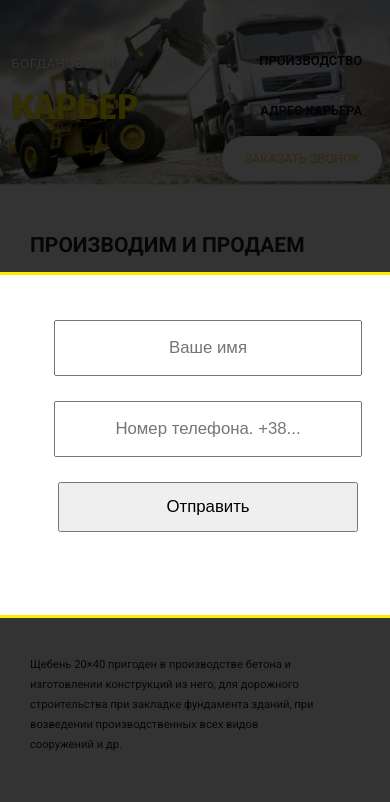
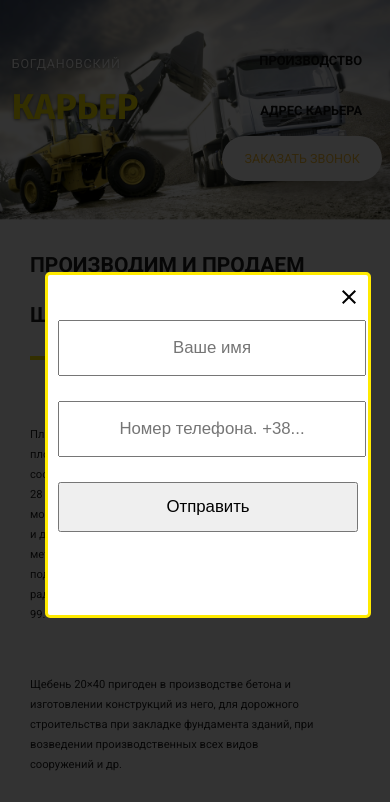
Before and after one commit to Evgiv08/exsy, a plain HTML site: page index.html in a window 390 px wide. Both pictures are taken after a click on the link "ЗАКАЗАТЬ ЗВОНОК". Shown: the top 802 px of the page. Drawn offline with Linux system fonts and the light colour scheme; some packages are replaced by stand-ins of ours.

Commit message:
Update style.css

```diff
--- a/css/style.css
+++ b/css/style.css
@@ -425,13 +425,17 @@ footer p {
     display: none;
   }
 
+  #modal_form {
+    width: 300px;
+    margin-left: -150px;
+  }
   header {
     background-image: url("../img/slide1.jpg");
     -webkit-background-size: cover;
     background-size: cover;
-    background-position: left -35px;
+    background-position: left 0;
     background-repeat: no-repeat;
-    min-height: 200px;
+    min-height: 220px;
   }
 
   header .head_menu {
```
